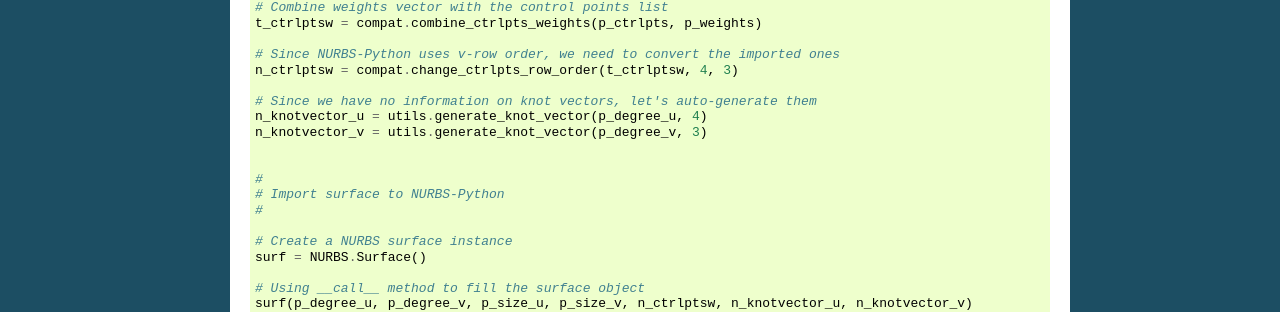
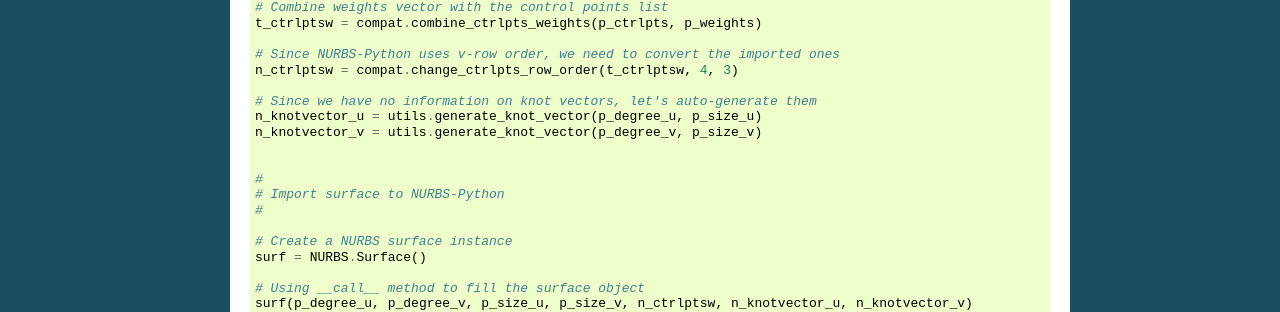
Before and after one commit to orbingol/NURBS-Python, a Sphinx documentation site: the page built from docs/compatibility.rst, in a window 1280 px wide. Shown: the part 620-932 px from the top of the page. Built offline with Sphinx 7.4.7, drawn with Linux system fonts in a browser that asks for light colours; formulas are drawn with MathJax 3.

Commit message:
Minor updates in compatibility docs

```diff
--- a/docs/compatibility.rst
+++ b/docs/compatibility.rst
@@ -43,8 +43,8 @@
     n_ctrlptsw = compat.change_ctrlpts_row_order(t_ctrlptsw, 4, 3)
 
     # Since we have no information on knot vectors, let's auto-generate them
-    n_knotvector_u = utils.generate_knot_vector(p_degree_u, 4)
-    n_knotvector_v = utils.generate_knot_vector(p_degree_v, 3)
+    n_knotvector_u = utils.generate_knot_vector(p_degree_u, p_size_u)
+    n_knotvector_v = utils.generate_knot_vector(p_degree_v, p_size_v)
 
 
     #
```
